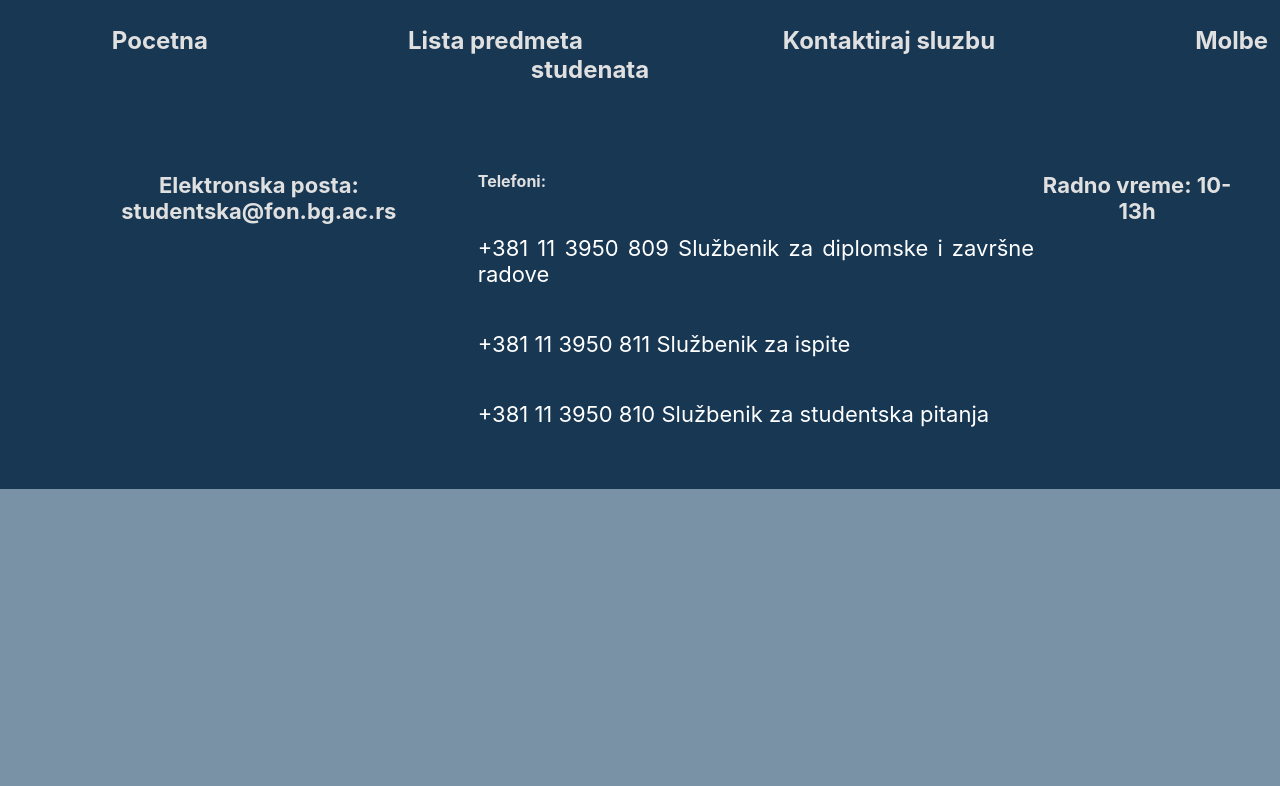
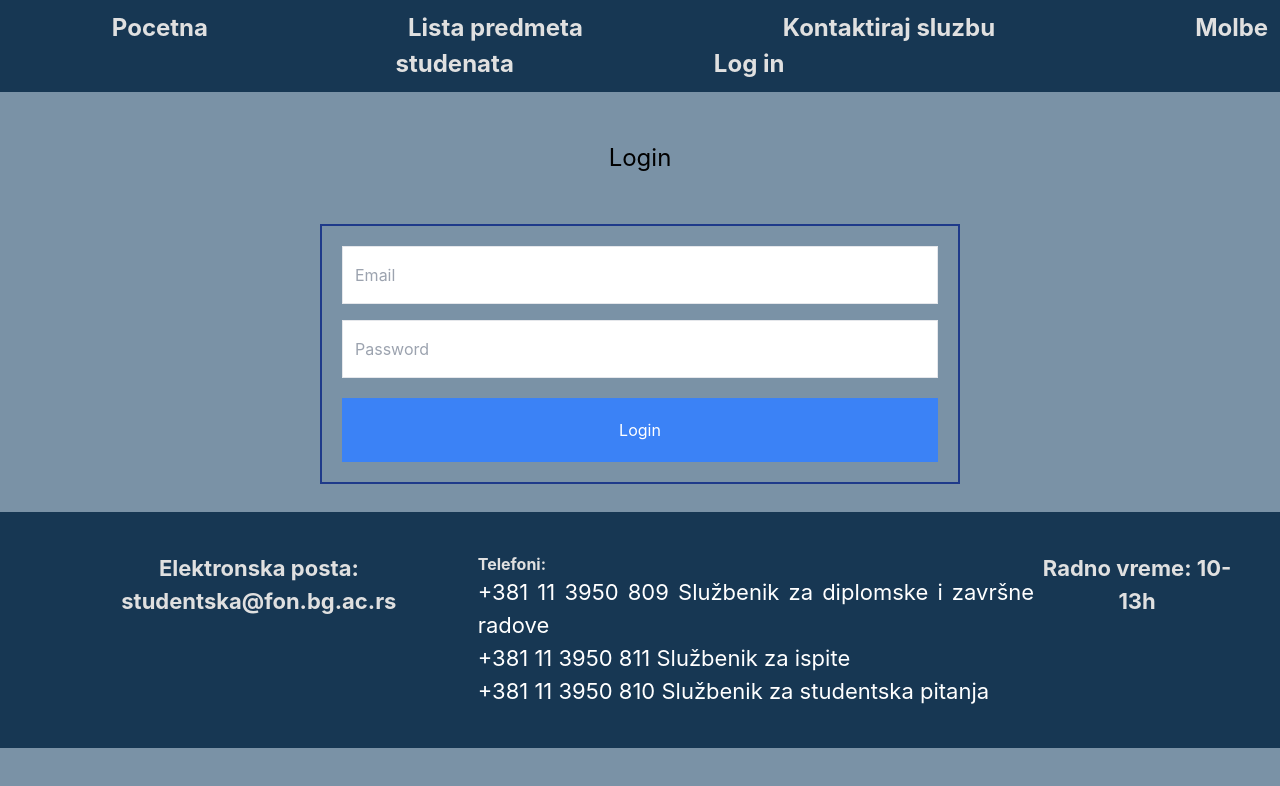
Before and after one commit to elab-development/internet-tehnologije-projekat-appstudentskasluzba_2019_0473, a React (Create React App) app in the folder studentska-react/: page /register in a window 1280 px wide. Shown: the top 786 px of the page. Built offline with nearby package versions, Linux system fonts and the light colour scheme.

Commit message:
LogIn opcija I

```diff
--- a/studentska-react/src/App.js
+++ b/studentska-react/src/App.js
@@ -1,43 +1,32 @@
-import { BrowserRouter, Route, Routes } from 'react-router-dom';
-import './App.css';
-import Pocetna from './komponente/pocetna/Pocetna';
-import ContactForm from './komponente/kontaktirajSluzbu/ContactForm';
-import { useState } from 'react';
-import Footer from './komponente/Footer/Footer';
-import Navbar from './komponente/navbar/Navbar';
-import Molbe from './komponente/molbe/Molbe';
-import Predmeti from './komponente/predmeti/Predmeti';
-
+import { BrowserRouter, Route, Routes } from "react-router-dom";
+import "./App.css";
+import Pocetna from "./komponente/pocetna/Pocetna";
+import ContactForm from "./komponente/kontaktirajSluzbu/ContactForm";
+import { useState } from "react";
+import Footer from "./komponente/Footer/Footer";
+import Navbar from "./komponente/navbar/Navbar";
+import Molbe from "./komponente/molbe/Molbe";
+import Predmeti from "./komponente/predmeti/Predmeti";
+import Register from "./pages/register"; //
+import { ToastContainer } from 'react-toastify';
+import 'react-toastify/dist/ReactToastify.css';
 function App() {
-
   const [molbe, setMolbe] = useState([]);
 
   return (
     <div className="App">
       <BrowserRouter>
-      <Navbar/>
-      <Routes>
-        <Route
-        path='/'
-        element={<Pocetna/>}>
-        </Route>
-        <Route
-         path="/kontakt"
-         element={<ContactForm molbe={molbe} setMolbe={setMolbe}/>} >
-        </Route>
-        <Route
-         path="/molbe"
-         element={<Molbe molbe={molbe} setMolbe={setMolbe}/>} >
-        </Route>
-        <Route
-         path="/predmeti"
-         element={<Predmeti/>} >
-        </Route>
-
-      </Routes>
-      <Footer/>
+        <Navbar />
+        <Routes>
+          <Route path="/" element={<Pocetna />} />
+          <Route path="/kontakt" element={<ContactForm molbe={molbe} setMolbe={setMolbe} />} />
+          <Route path="/molbe" element={<Molbe molbe={molbe} setMolbe={setMolbe} />} />
+          <Route path="/predmeti" element={<Predmeti />} />
+          <Route path="/register" element={<Register />} />
+        </Routes>
+        <Footer />
       </BrowserRouter>
-
+      <ToastContainer />
     </div>
   );
 }
--- a/studentska-react/src/index.css
+++ b/studentska-react/src/index.css
@@ -11,3 +11,7 @@ code {
   font-family: source-code-pro, Menlo, Monaco, Consolas, 'Courier New',
     monospace;
 }
+
+@tailwind base;
+@tailwind components;
+@tailwind utilities;
--- /dev/null
+++ b/studentska-react/src/komponente/login/login.jsx
@@ -0,0 +1,14 @@
+import React from 'react'
+
+function login() {
+  return (
+    <div>
+        <p>login</p>
+        <p>login</p>
+        <p>login</p>
+        <p>login</p>
+    </div>
+  )
+}
+
+export default login
--- /dev/null
+++ b/studentska-react/src/komponente/login/loginPage.jsx
@@ -0,0 +1,14 @@
+import React from 'react'
+
+function loginPage() {
+  return (
+    <div>
+        <p>login</p>
+        <p>login</p>
+        <p>login</p>
+        <p>login</p>
+    </div>
+  )
+}
+
+export default loginPage
--- a/studentska-react/src/komponente/molbe/Molbe.jsx
+++ b/studentska-react/src/komponente/molbe/Molbe.jsx
@@ -18,7 +18,7 @@ const Molbe = ({ molbe, setMolbe }) => {
               <th>Ime studenta</th>
               <th>Broj indeksa</th>
               <th>Email</th>
-              <th>oMolba</th>
+              <th>Molba</th>
               <th>Operacije</th>
             </tr>
           </thead>
--- a/studentska-react/src/komponente/navbar/Navbar.jsx
+++ b/studentska-react/src/komponente/navbar/Navbar.jsx
@@ -1,8 +1,11 @@
-import React from 'react';
-import { Link } from 'react-router-dom';
-import './Navbar.css';
+import React from "react";
+import { Link } from "react-router-dom";
+import "./Navbar.css";
 
 const Navbar = () => {
+  function handleLogout() {
+    localStorage.removeItem("user");
+  }
 
   return (
     <nav>
@@ -19,6 +22,18 @@ const Navbar = () => {
         <li>
           <Link to="/molbe">Molbe studenata</Link>
         </li>
+
+        {localStorage.hasOwnProperty("user") ? (
+          <li className="extra-bold text-white">
+            <button className="text-white text-bold" onClick={handleLogout}>
+              Logout
+            </button>
+          </li>
+        ) : (
+          <li>
+            <Link to="/register">Log in</Link>
+          </li>
+        )}
       </ul>
     </nav>
   );
--- a/studentska-react/src/komponente/predmeti/Predmeti.jsx
+++ b/studentska-react/src/komponente/predmeti/Predmeti.jsx
@@ -78,7 +78,6 @@ const Predmeti = () => {
             {Array.from({ length: pageCount }, (_, index) => (
                 <button
                 key={index}
-                className={index === currentPage ? 'active' : ''}
                 onClick={() => handlePageChange({ selected: index })}
                 >
                 {index + 1}
--- /dev/null
+++ b/studentska-react/src/pages/register.jsx
@@ -0,0 +1,58 @@
+import React, { useState } from 'react';
+import { useNavigate } from 'react-router-dom';
+import { toast } from 'react-toastify';
+
+function Register() {
+    const [email, setEmail] = useState('');
+    const [password, setPassword] = useState('');
+    const navigate = useNavigate();
+
+    function handleInput(event) {
+        if (event.target.name === 'email') {
+            setEmail(event.target.value);
+        } else if (event.target.name === 'password') {
+            setPassword(event.target.value);
+        }
+    }
+
+    function handleSubmit(e) {
+        e.preventDefault();
+        // Čuvanje podataka u localStorage
+        localStorage.setItem('user', JSON.stringify({ email, password }));
+        // Resetovanje stanja emaila i passworda
+        setEmail('');
+        setPassword('');
+        // Simulacija uspešne prijave i redirekcija na početnu stranicu
+        setTimeout(() => {
+            toast.success('Dobri su podaci! Uspješno ste prijavljeni!');
+            navigate('/');
+        }, 3000);
+    }
+
+    return (
+        <div className='container mx-auto'>
+            <h2 className='text-center text-2xl my-[50px]'>Login</h2>
+            <form className='w-[50%] border-2 border-blue-900 mx-auto p-5 flex flex-col mb-7' onSubmit={handleSubmit}>
+                <input
+                    type="text"
+                    placeholder='Email'
+                    className='border px-3 py-4 mb-4'
+                    name='email'
+                    value={email}
+                    onChange={handleInput}
+                />
+                <input
+                    type="password"
+                    placeholder='Password'
+                    className='border px-3 py-4'
+                    name='password'
+                    value={password}
+                    onChange={handleInput}
+                />
+                <button type='submit' className='px-3 py-5 bg-blue-500 text-white'>Login</button>
+            </form>
+        </div>
+    );
+}
+
+export default Register;
--- /dev/null
+++ b/studentska-react/tailwind.config.js
@@ -0,0 +1,10 @@
+/** @type {import('tailwindcss').Config} */
+module.exports = {
+  content: [
+    "./src/**/*.{js,jsx,ts,tsx}",
+  ],
+  theme: {
+    extend: {},
+  },
+  plugins: [],
+}
```
Also changed, not shown: studentska-react/package.json (+7 -3 lines), 1 other file (tests, documents, lock files or other folders).
